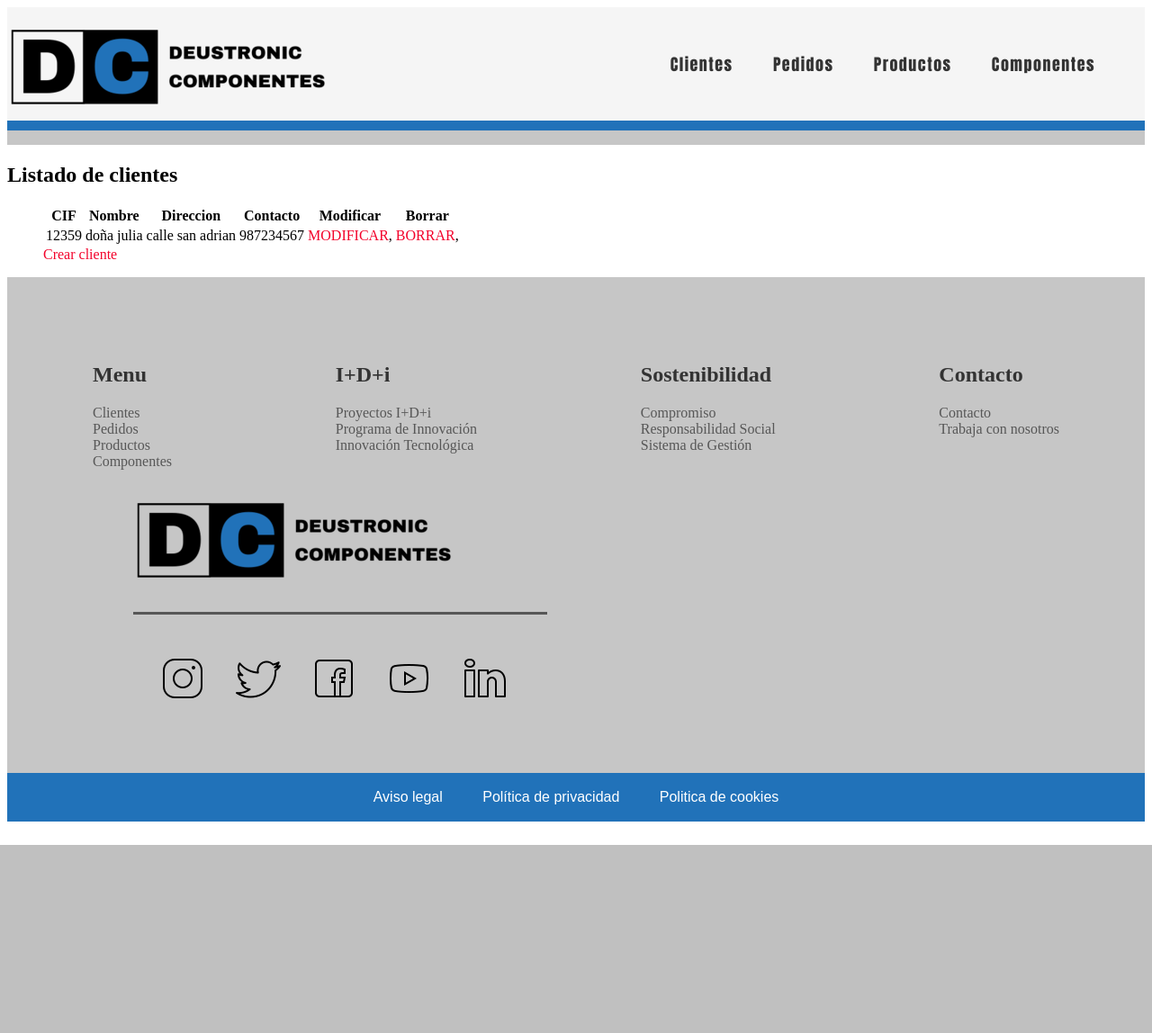
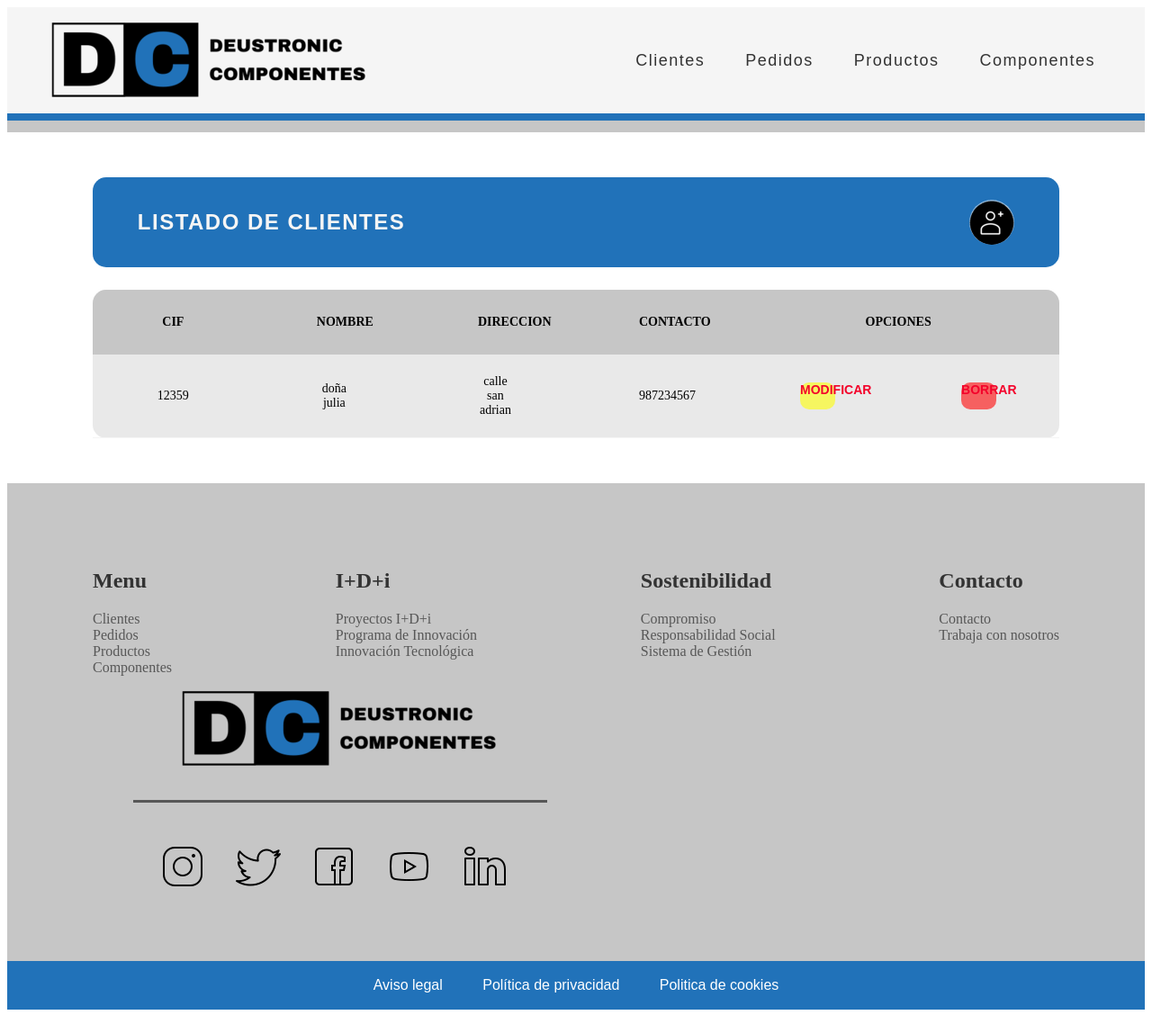
Before and after one commit to casconmikel/Proyecto_IW, a Django app: page /appGestionPedidos/ in a window 1280 px wide. Shown: the whole page at 90% size. Before the commit the page ends 939 px from the top, so only its background shows below. Run offline with Django 4.2, Linux system fonts and the light colour scheme; data comes from the database, SQL or seed files in the repository; both versions use the stored data as it was after the commit.

Commit message:
Estructura de visual de templates (cliente)

```diff
--- a/Proyecto_IW/appGestionPedidos/static/CSS/estilos.css
+++ b/Proyecto_IW/appGestionPedidos/static/CSS/estilos.css
@@ -1,52 +1,3 @@
-/* h1 {
-    color: rgb(132, 0, 255);
-}
-
-nav {
-    text-decoration: none;
-
-}
-
-a :hover {
-    color: rgb(231, 172, 10);
-}
-
-
-nav :hover {
-    color: rgb(245, 11, 10);
-}
-
-p,
-li {
-    font-size: x-large;
-}
-
-li {
-    list-style: none;
-}
-
-table,
-th,
-td {
-    font-family: Arial, Helvetica, sans-serif;
-    border: 1px solid black;
-    border-radius: 15px;
-}
-
-table {
-    padding: 5px;
-    background-color: rgb(155, 124, 124);
-}
-
-th {
-    background-color: rgb(228, 211, 175);
-}
-
-td {
-    background-color: rgb(248, 246, 250);
-    padding: 3px;
-    text-align: center;
-} */
 
 a:link,
 a:visited {
@@ -67,25 +18,25 @@ header {
     align-items: center;
 }
 
-.header_logo {
-    margin-top: 8px;
+.header_logo a{
+    padding-left: 45px;
 }
 
 .header_line_blue {
     background-color: #2172b9;
-    height: 11px;
+    height: 8px;
 }
 
 .header_line_grey {
     background-color: #c6c6c6;
-    height: 16px;
+    height: 13px;
 }
 
 .header_navigation ul {
     margin-right: 35px;
     padding: 0;
     list-style: none;
-    font-family: Impact, Haettenschweiler, 'Arial Narrow Bold', sans-serif;
+    font-family: sans-serif;
     font-size: large;
     justify-content: space-between;
 }
@@ -112,6 +63,113 @@ header {
 
 .header a {
     text-decoration: none;
+}
+
+/* --------------  MAIN  -------------- */
+
+.main_container {
+    width: 85%;
+    max-width: 1300px;
+    margin: 50px auto;
+    text-align: justify;
+}
+
+.main_title_container {
+    display: flex;
+    justify-content: space-between;
+    background-color: #2172b9;
+    border-radius: 15px;
+    height: 100px;
+}
+
+.main_title_container a {
+    padding-right: 50px;
+    padding-top: 25px;
+}
+
+.main_title_container img {
+    border-radius: 50px;
+}
+
+.main_title {
+    display: flex;
+    align-items: center;
+    vertical-align: middle;
+    color: whitesmoke;
+    padding-left: 50px;
+}
+
+.main_title h2 {
+    vertical-align: middle;
+    font-family: sans-serif;
+    font-size: x large;
+    letter-spacing: 1.5px;
+}
+
+.main_table_container {
+    margin-top: 25px;
+    display: flex;
+    justify-content: center;
+    background-color: #d4d4d483;
+    border-radius: 15px;
+    border: solid 1px rgba(255. 255, 255, 0.2);
+}
+
+.main_table {
+    width: 100%;
+    font-size: 14px;
+    table-layout: fixed;
+    border-collapse: collapse;
+}
+
+.main_table thead {
+    background: #c6c6c6;
+}
+
+.main_table th {
+    padding: 28px 70px;
+    font-weight: 700;
+    text-align: center;
+    text-transform: uppercase;
+
+}
+
+.main_table th:first-child {
+    border-top-left-radius: 15px;
+}
+.main_table th:last-child {
+    border-top-right-radius: 15px;
+}
+
+.main_table td {
+    padding: 22px 70px;
+    text-align: center;
+    border-bottom: solid 1px whitesmoke;
+}
+
+.main_table tr:hover {
+    background: #c6c6c65e;
+}
+
+.main_table_esp_1 td {
+    width: 60px;
+}
+
+.main_table_contenido a {
+    display: block;
+    width: 60;
+    height: 30px;
+    border-radius: 10px;
+    font-family: sans-serif;
+    font-weight: 700;
+}
+
+.main_table_esp_modificar a {
+    background: rgba(255, 255, 0, 0.59);
+}
+
+.main_table_esp_borrar a {
+    background-color: rgba(255, 0, 0, 0.59);
 }
 
 /* --------------  FOOTER  -------------- */
@@ -158,11 +216,12 @@ header {
     align-items: center;
 }
 
-.footer_logo {
-    padding: 20px 0;
+.footer_logo a {
+    padding-left: 50px;
 }
 
 .footer_top_line {
+    margin-top: 20px;
     background-color: #575757;
     height: 3px;
 }
--- a/Proyecto_IW/appGestionPedidos/templates/appGestionPedidos/cliente_list.html
+++ b/Proyecto_IW/appGestionPedidos/templates/appGestionPedidos/cliente_list.html
@@ -1,43 +1,47 @@
+
 {% extends "base.html" %}
 
 {% block titulo %}Listado de clientes{% endblock %}
 
+{% load static %}
+
 {% block contenido %}
-<h2>Listado de clientes</h2>
+<div class="main_container">
+    <div class="main_title_container">
+        <div class="main_title">
+            <h2>LISTADO DE CLIENTES</h2>
+        </div>
+        <a href="appGestionPedidos\cliente_create.html"><img src="{% static 'imagenes\crear_cliente_2.png' %}" alt="crear_cliente"></a>
+    </div>
+    <div class="main_table_container">
         {% if cliente_list %}
-<ul>
-    {% for cliente in cliente_list %}
-
-    <table>
+        <table class="main_table">
             <thead>
                 <tr>
                     <th>CIF</th>
                     <th>Nombre</th>
                     <th>Direccion</th>
                     <th>Contacto</th>
-                <th>Modificar</th>
-                <th>Borrar</th>
+                    <th class="main_table_esp_1" colspan="2">Opciones</th>
                 </tr>
             </thead>
-
-        <tbody>
+            {% for cliente in cliente_list %}
+            <tbody class="main_table_contenido">
                 <tr>
                     <td>{{ cliente.CIF }}</td>
                     <td>{{ cliente.nombreEmpresa }}</td>
                     <td>{{ cliente.direccion }}</td>
                     <td>{{ cliente.datosContacto }}</td>
-                <td><a href="/appGestionPedidos/modificar-cliente/{{ cliente.id }}">MODIFICAR</a>,</td>
-                <td><a href="/appGestionPedidos/eliminar-cliente/{{ cliente.id }}">BORRAR</a>,</td>
-
+                    <td class="main_table_esp_modificar"><a href="/appGestionPedidos/modificar-cliente/{{ cliente.id }}">MODIFICAR</a></td>
+                    <td class="main_table_esp_borrar"><a href="/appGestionPedidos/eliminar-cliente/{{ cliente.id }}">BORRAR</a></td>
                 </tr>
             </tbody>
+            {% endfor %}
         </table>
-
-    {% endfor %}
-    <a href="/appGestionPedidos/cliente/create">Crear cliente</a>
-</ul>
         {% else %}
         <p>No hay clientes creados.</p>
-<a href="/appGestionPedidos/cliente/create">Crear cliente</a>
+    </div>
+</div>
+
 {% endif %}
 {% endblock %}
```
Also changed, not shown: Proyecto_IW/appGestionPedidos/static/imagenes/crear_cliente.jpg (added), Proyecto_IW/appGestionPedidos/static/imagenes/crear_cliente_2.png (added), Proyecto_IW/db.sqlite3. Lines whose indentation alone changed are shown as unchanged.
